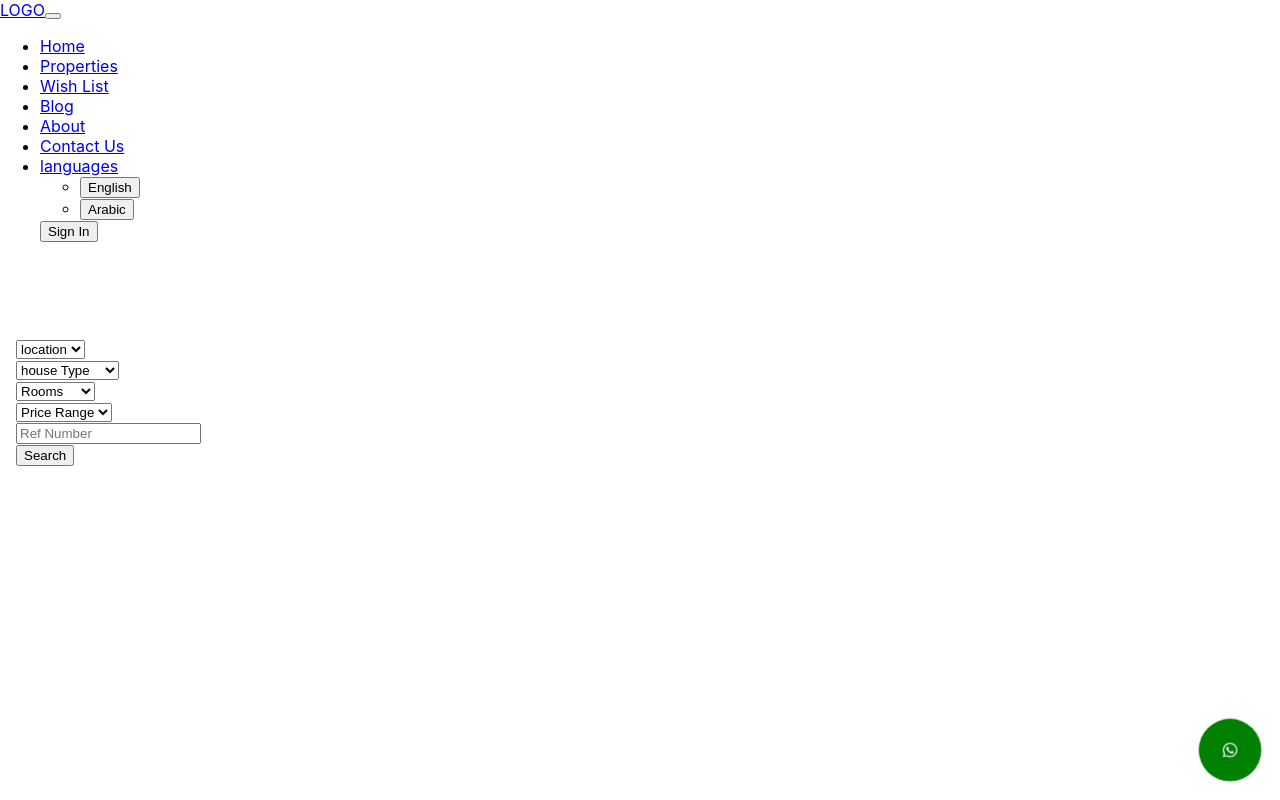
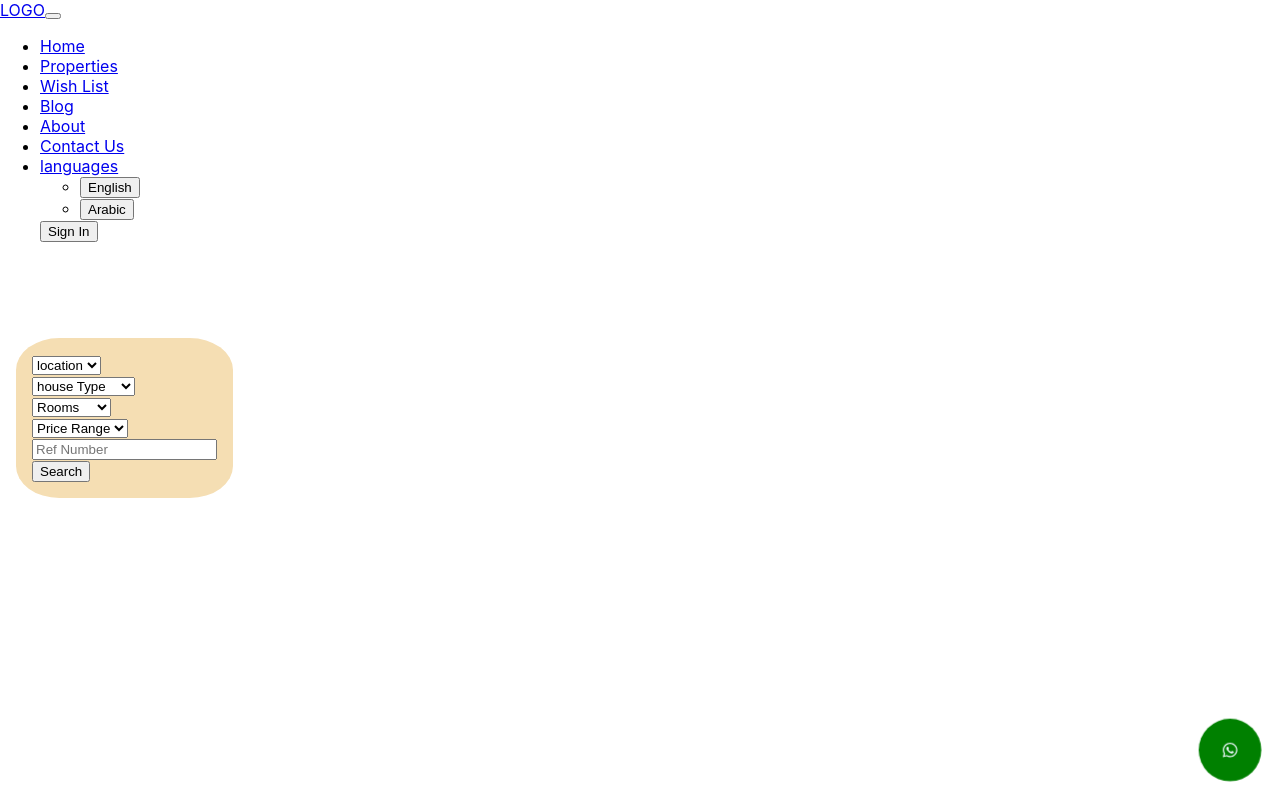
Before and after one commit to Alzubair98/ozyapi, a React (Create React App) app: page /search in a window 1280 px wide. Built offline with nearby package versions, Linux system fonts and the light colour scheme; the HTML template or start-up script is replaced by a standard one.

Commit message:
fix the card on the top

```diff
--- a/src/component/home-page/intro.css
+++ b/src/component/home-page/intro.css
@@ -10,6 +10,12 @@
     padding: 5rem 1rem;
 }
 
+.search-bar{
+    position: fixed;
+    background-color: wheat;
+    padding: 1rem;
+    border-radius: 20%;
+}
 
 /* .n-navbar{
     opacity: 1 !important;
@@ -44,10 +50,12 @@
 
 .D-card{
     display: flex;
+    position: relative;
     align-items: center;
     justify-content: center;
     flex-direction: column;
     gap: 1rem;
+    margin-left: 20rem;
 }
 
 .s-card{
```
